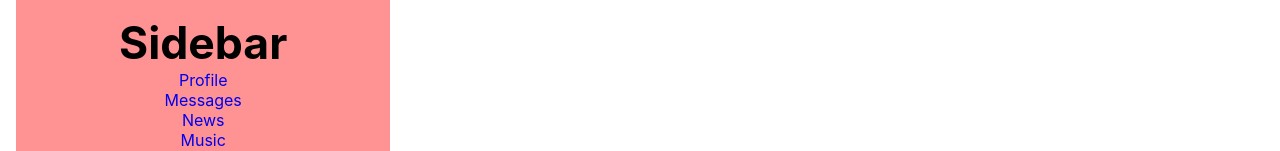
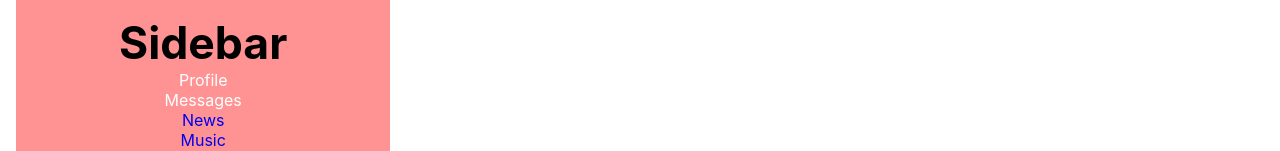
Before and after one commit to PavelLiashkevich/social-network-app, a React (Create React App) app: page / in a window 1280 px wide. Shown: the part 162-313 px from the top of the page. Built offline with nearby package versions, Linux system fonts and the light colour scheme.

Commit message:
refactor: minor changes

```diff
--- a/src/App.tsx
+++ b/src/App.tsx
@@ -19,9 +19,6 @@ function App() {
 							<Route path='/profile' element={<Main />} />
 							<Route path='/dialogs' element={<Dialogs />} />
 						</Routes>
-
-						{/*<Main />*/}
-						{/*<Dialogs />*/}
 					</FlexContainer>
 				</Container>
 			</div>
--- a/src/components/sidebar/Sidebar.tsx
+++ b/src/components/sidebar/Sidebar.tsx
@@ -1,16 +1,19 @@
+import { NavLink } from 'react-router-dom'
+
 import styled from 'styled-components'
 
 export const Sidebar = () => {
+
+
 	return (
 		<StyledSidebar>
 			<h2>Sidebar</h2>
-
 			<ul>
 				<li>
-					<a href='/profile'>Profile</a>
+					<StyledLink to='/profile'>Profile</StyledLink>
 				</li>
 				<li>
-					<a href='/dialogs'>Messages</a>
+					<StyledLink to='/dialogs'>Messages</StyledLink>
 				</li>
 				<li>
 					<a href='#'>News</a>
@@ -33,3 +36,7 @@ const StyledSidebar = styled.aside`
 	padding: 52px 0;
 	text-align: center;
 `
+
+const StyledLink = styled(NavLink)`
+	color: white;
+`
```
